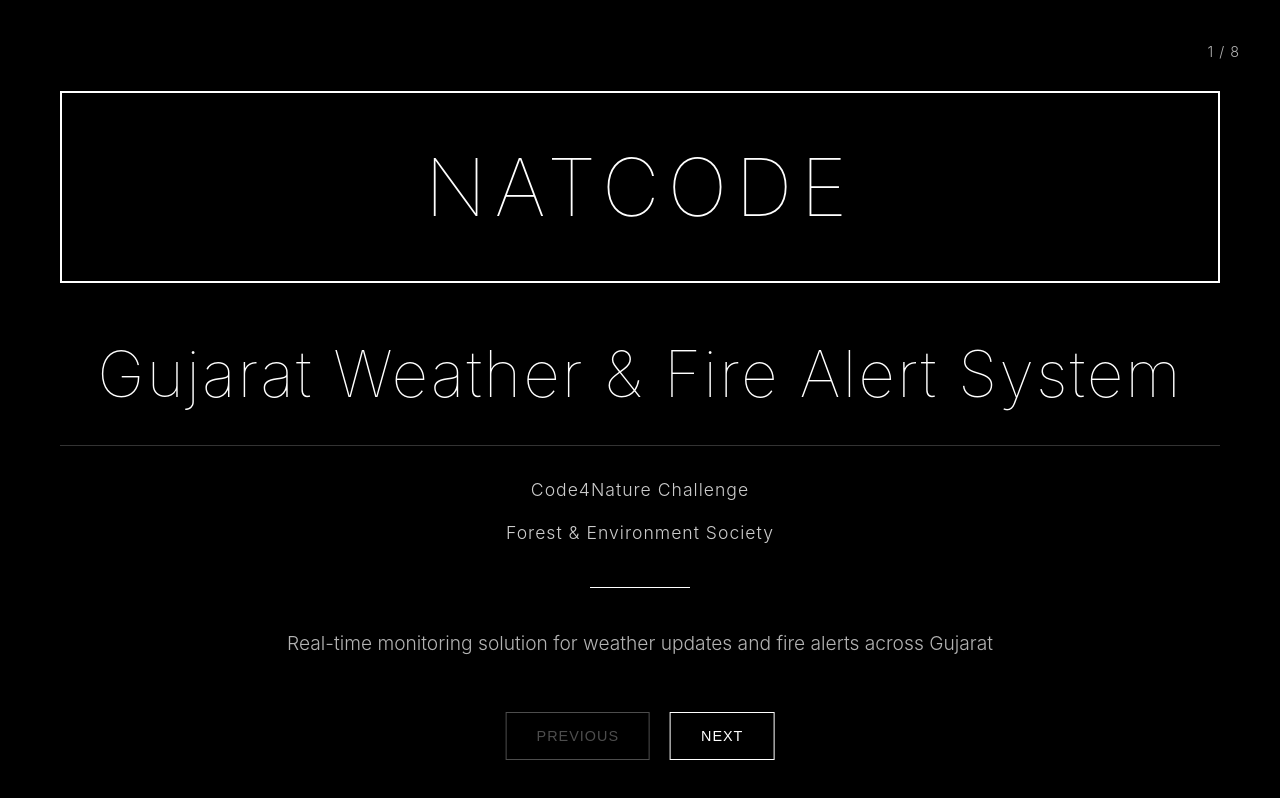
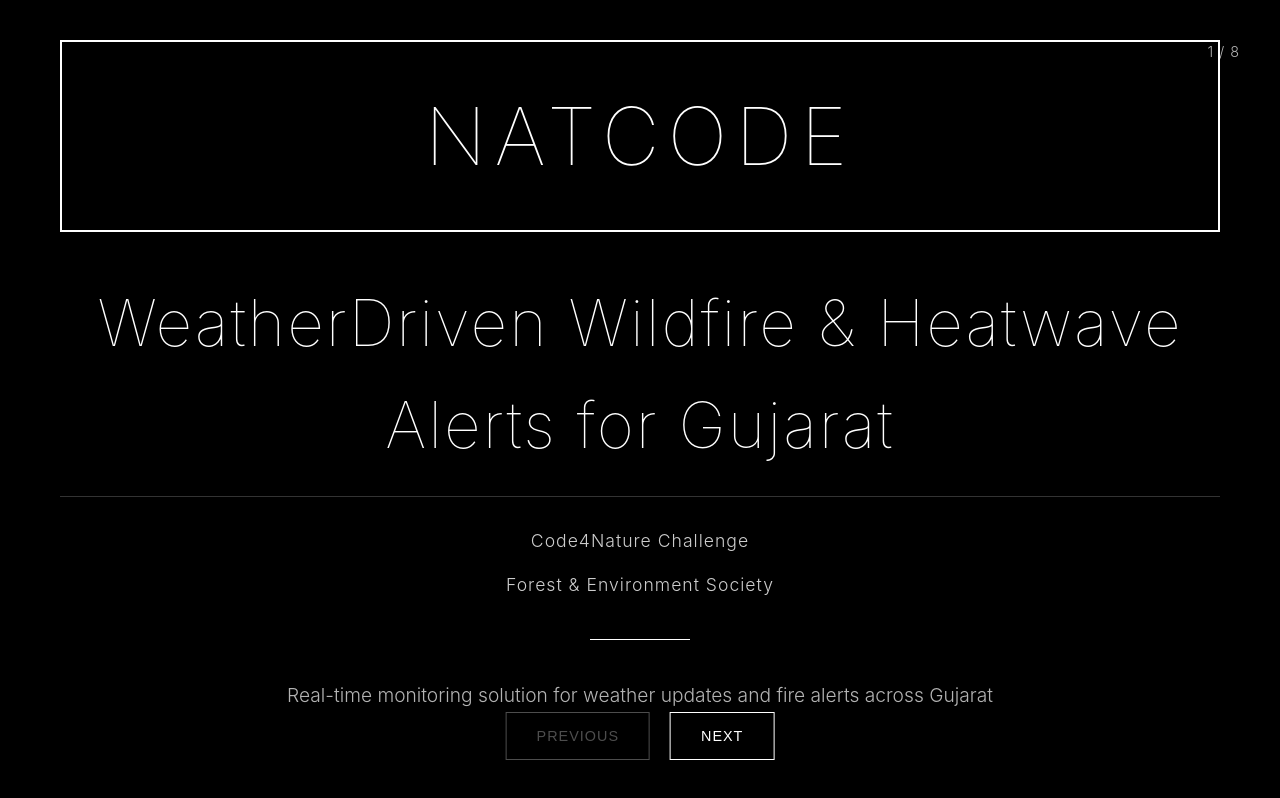
Before and after one commit to yashkun9414/yashkun9414.github.io, a plain HTML site: page index.html in a window 1280 px wide. Drawn offline with Linux system fonts and the light colour scheme.

Commit message:
Update index.html

```diff
--- a/index.html
+++ b/index.html
@@ -333,7 +333,7 @@
         <div class="slide active">
             <div class="content center">
                 <div class="team-name">NATCODE</div>
-                <h1>Gujarat Weather & Fire Alert System</h1>
+                <h1>WeatherDriven Wildfire & Heatwave Alerts for Gujarat</h1>
                 <div class="challenge-info">Code4Nature Challenge</div>
                 <div class="challenge-info">Forest & Environment Society</div>
                 <div class="divider"></div>
```
